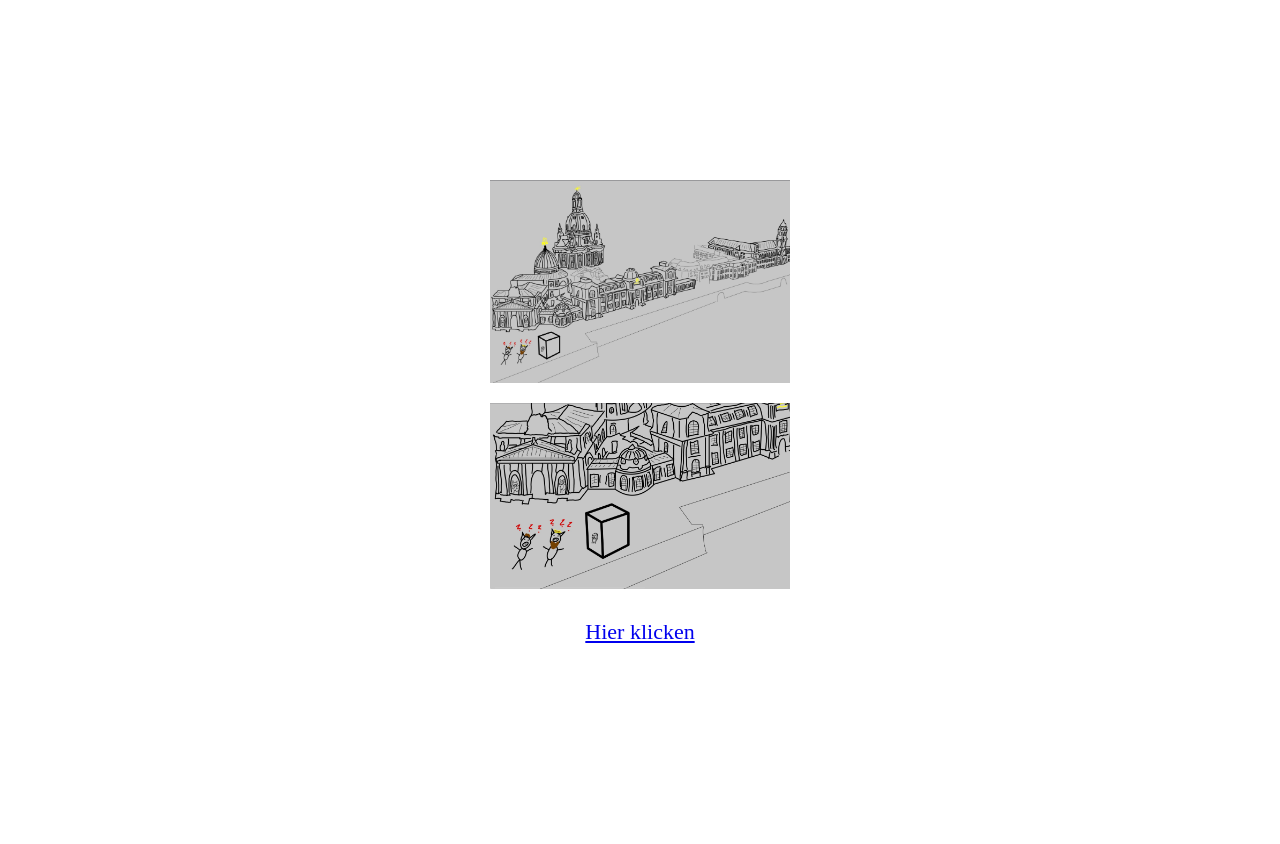
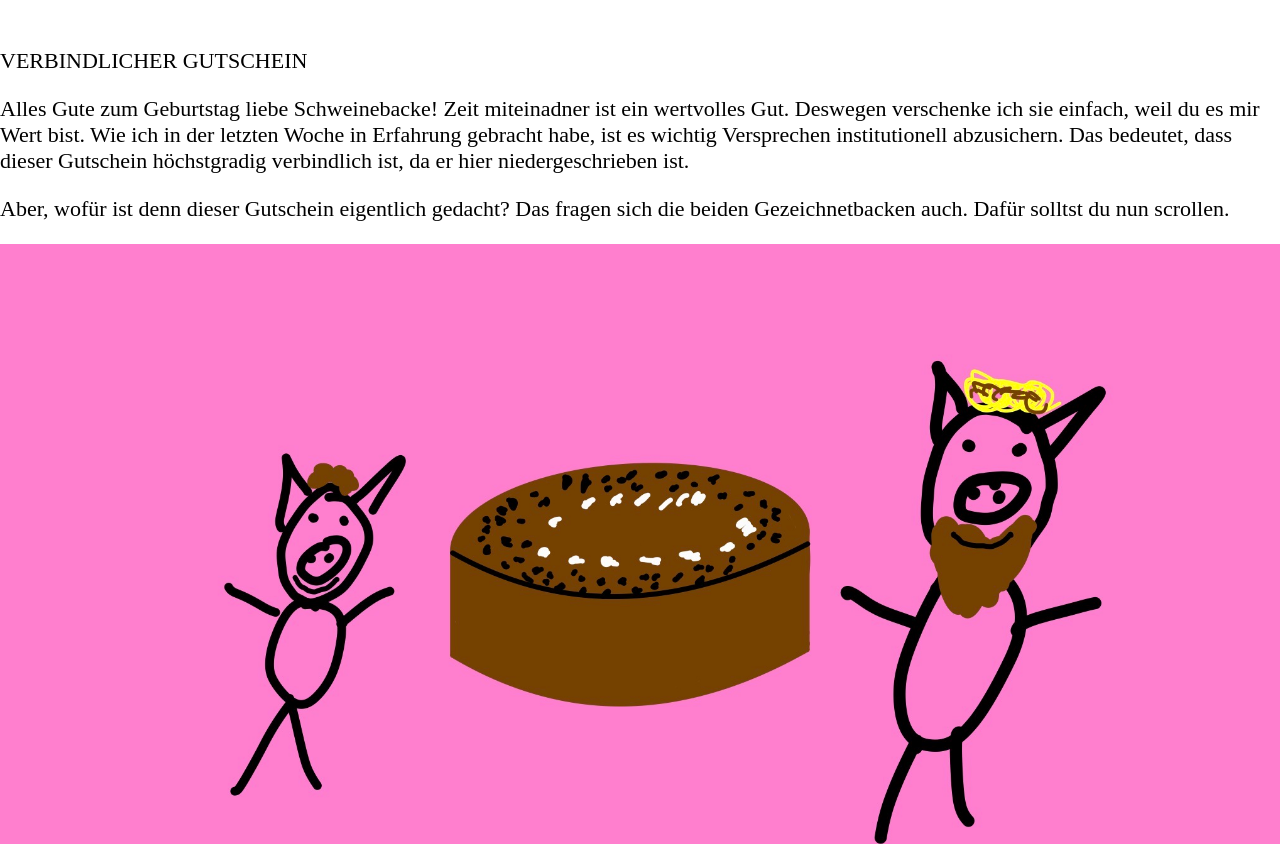
Before and after one commit to lennartzill05-sketch/GeburtstagSB, a plain HTML site: page index.html in a window 1280 px wide. Shown: the top 844 px of the page. Before the commit the page ends 800 px from the top, so only its background shows below. Drawn offline with Linux system fonts and the light colour scheme.

Commit message:
Add files via upload

```diff
--- a/index.html
+++ b/index.html
@@ -24,18 +24,19 @@ html, body {
 
 /* Container für die Bilder darüber */
 .content {
-    position: absolute;
-    top: 20%;
-    left: 50%;
-    transform: translateX(-50%);
+    position: relative;
+    width: 100%;
+    height: 100%;
     text-align: center;
 }
 
 /* Bilder */
 .content img {
     display: block;
-    width: 300px;
-    margin: 20px auto;
+    width: 100%;
+    height: 100vh;
+    object-fit: cover;
+    margin: 0;
 }
 
 /* Link */
@@ -50,17 +51,30 @@ html, body {
 <body>
 
 <div class="background">
-
+<br>
+    <div class="link">
+        <p>VERBINDLICHER GUTSCHEIN</p>
+        <p>Alles Gute zum Geburtstag liebe Schweinebacke! Zeit miteinadner ist ein wertvolles Gut. Deswegen verschenke ich sie einfach, weil du es mir Wert bist. Wie ich in der letzten Woche in Erfahrung gebracht habe, ist es wichtig Versprechen institutionell abzusichern. Das bedeutet, dass dieser Gutschein höchstgradig verbindlich ist, da er hier niedergeschrieben ist.</p>
+        <p>Aber, wofür ist denn dieser Gutschein eigentlich gedacht? Das fragen sich die beiden Gezeichnetbacken auch. Dafür solltst du nun scrollen.</p>
+    </div>
     <div class="content">
-
-        <img src="IMG_2605.jpg">
+        <img src="kuchen.jpg">
+        <img src="ganzes.jpg">
+        <br>
         <img src="IMG_2606.jpg">
-
+        <br>
+        <br>
+        <img src="Festung0.1.png">
+        <img src="Festung0.png">
+        <img src="Festung1.png">
+        <img src="Festung2.png">
 
         <div class="link">
-            <a href="https://example.com">Hier klicken</a>
+            <p>Falls du dir es noch immer nicht Vorstellen kannst du</p>
+            <a href="https://youtu.be/a0iU8eDwWH4">hier klicken</a>
+            <p>Falls du fragen zu den Öffnungszeiten hast:</p>
         </div>
-
+        <img src="oeffnung.png">
     </div>
 
 </div>
```
Also changed, not shown: Festung0.1.png (added), Festung0.png (added), Festung2.png (added), ganzes.jpg (added), kuchen.jpg (added), oeffnung.png (added), 1 other file.
